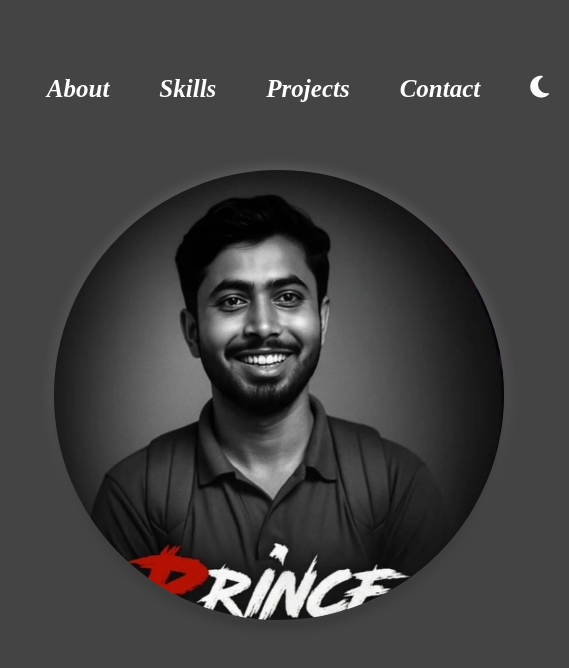
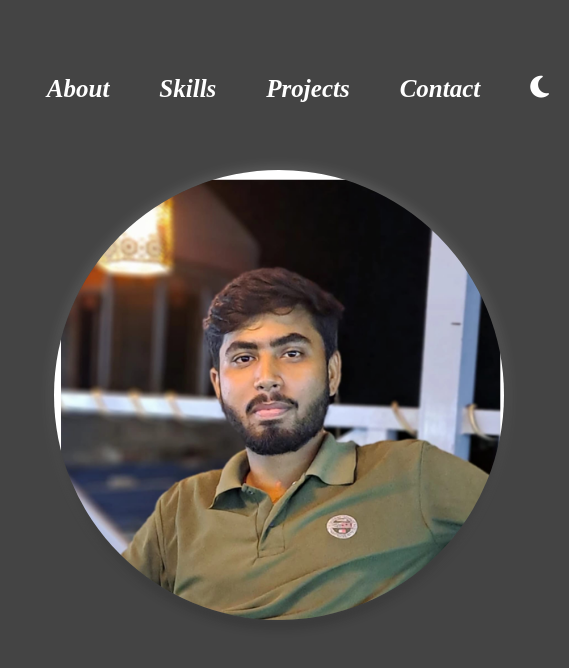
Before and after one commit to codewithprince-07/Prince-Mishra-Portfolio, a plain HTML site: page index.html in a window 1280 px wide. Shown: the full height of the page, 711-1280 px from the left. Drawn offline with nearby package versions, Linux system fonts and the light colour scheme.

Commit message:
Update index.html
profile photo

```diff
--- a/index.html
+++ b/index.html
@@ -35,7 +35,7 @@
     <i class="fa-solid fa-moon" id="themeToggle"></i>
   </div>
   <!--nave End-->
-  <img src="imge.jpg" alt="my imag">
+  <img src="Screenshot 2025-08-13 193322.png" alt="my imag">
   <div class="text-content">
     <h1>Hello, I'm <span style="color: blueviolet;">Prince Mishra</span></h1>
     &nbsp;<h3>A Passionate <span id="element" style="color: rgb(247, 104, 164);""></span> </h3><br>
```
